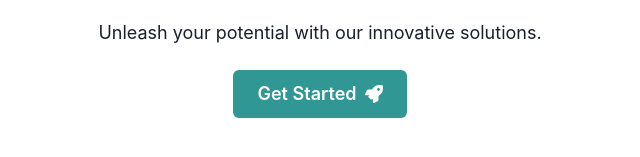
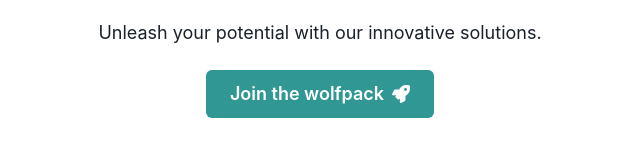
Before and after one commit to GPT-Engineer-App/growl-landing, a React (Vite) app: page / in a window 1280 px wide. Shown: the part 455-612 px from the top of the page, without its empty margins (320-960 px from the left). Built offline with nearby package versions, Linux system fonts and the light colour scheme.

Commit message:
Updated the button text on the landing page from "Get Started" to "Join the wolfpack".
Prompt: change the button text to "Join the wolfpack"

```diff
--- a/src/pages/Index.jsx
+++ b/src/pages/Index.jsx
@@ -15,7 +15,7 @@ const Index = () => {
           Unleash your potential with our innovative solutions.
         </Text>
         <Button colorScheme="teal" size="lg" rightIcon={<FaRocket />}>
-          Get Started
+          Join the wolfpack
         </Button>
       </VStack>
     </Container>
```
